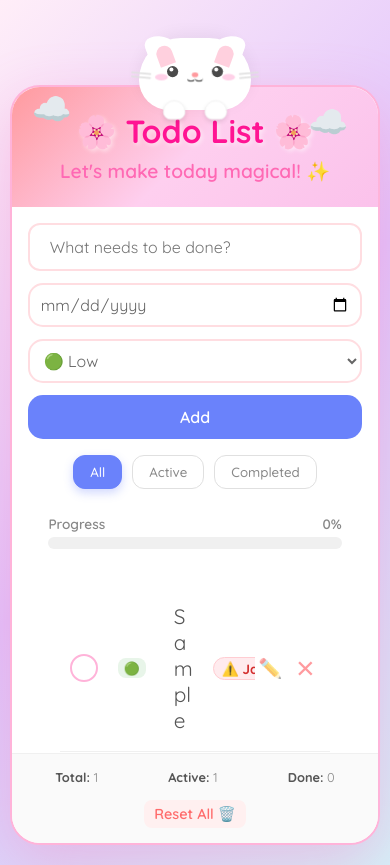
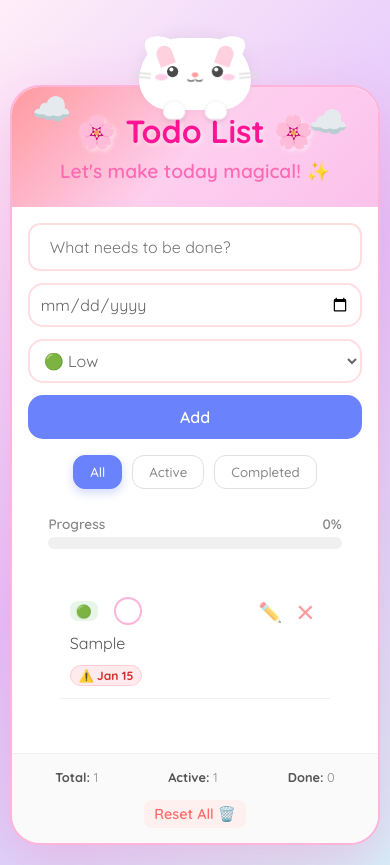
Before and after one commit to sajeena000/to-do-list-application, a Vue app: page / in a window 390 px wide. Both pictures are taken after typing "Sample", "2020-01-15" into the empty fields and a click on the button "Add". Built offline with nearby package versions, Linux system fonts and the light colour scheme.

Commit message:
style: enhance responsive design for TodoItem component on mobile view

```diff
--- a/src/components/TodoItem.vue
+++ b/src/components/TodoItem.vue
@@ -222,4 +222,34 @@ li {
   border: 1px solid #ffcdd2;
   font-weight: bold;
 }
+
+@media (max-width: 600px) {
+  li {
+    padding: 12px 10px;
+  }
+
+  .item-content {
+    flex-wrap: wrap;
+    gap: 8px;
+  }
+
+  .text {
+    font-size: 1rem;
+    width: 100%;
+  }
+
+  .priority-badge {
+    order: -1;
+  }
+
+  .due-date {
+    font-size: 0.75rem;
+    margin-left: 0;
+    margin-top: 4px;
+  }
+
+  .actions {
+    align-self: flex-start;
+  }
+}
 </style>
```
